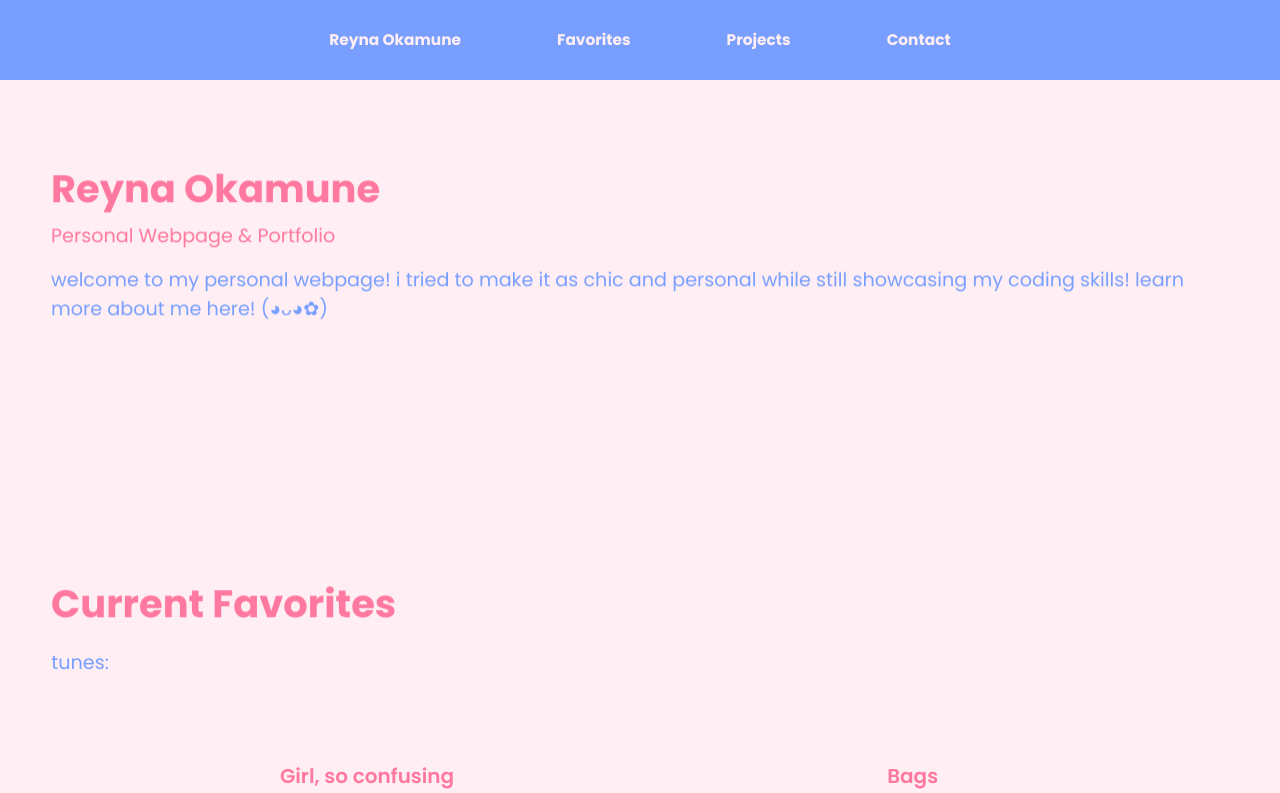
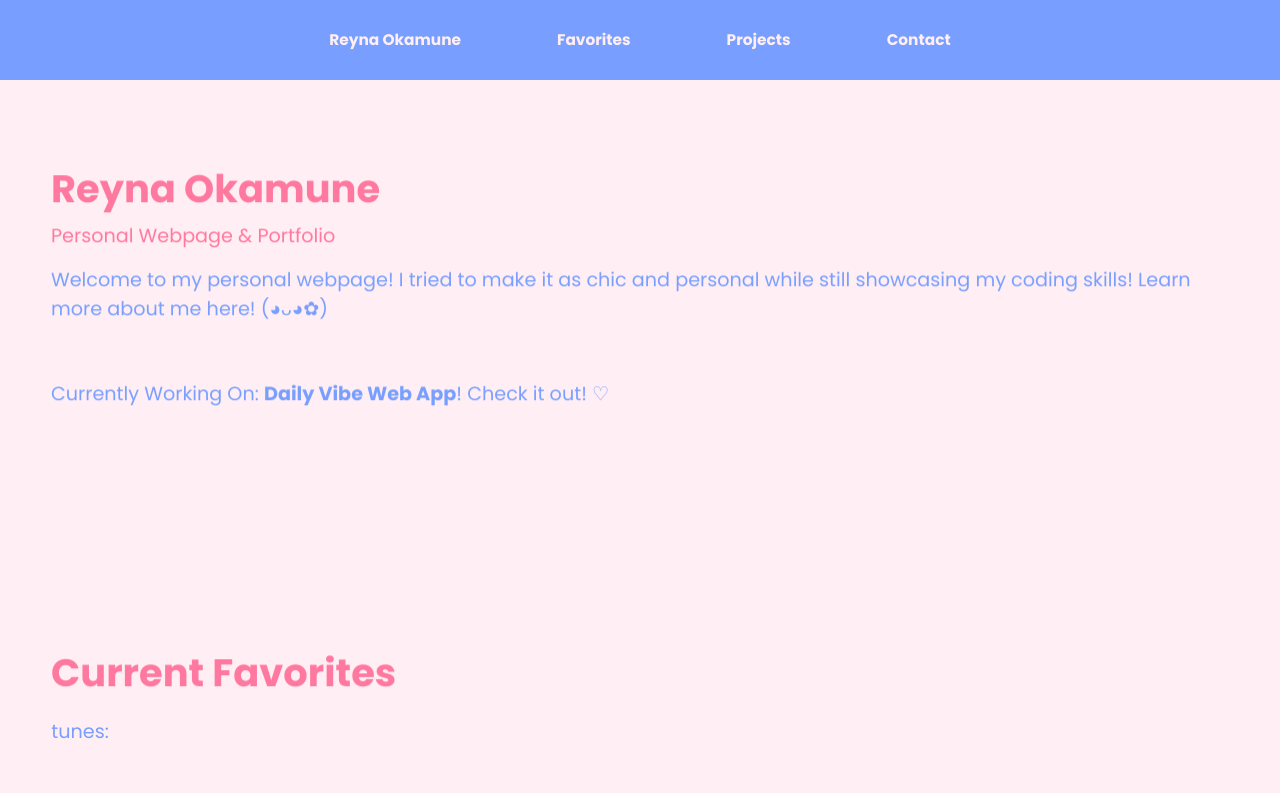
Before and after one commit to reyna-okamune/reychan-website, a React (Vite) app: page / in a window 1280 px wide. Shown: the top 793 px of the page. Built offline with nearby package versions, Linux system fonts and the light colour scheme.

Commit message:
Updated Personal Website to Add Current Project

```diff
--- a/src/components/About.jsx
+++ b/src/components/About.jsx
@@ -52,6 +52,11 @@ export default function About() {
       height: 'auto',
       objectFit: 'cover',
       borderRadius: '1rem',
+    },
+    projectLink: {
+      fontWeight: 'bold',
+      cursor: 'pointer',
+
     }
   }
 
@@ -77,15 +82,11 @@ export default function About() {
           <h1 style={styles.title}>Reyna Okamune</h1>
           <p style={styles.subtitle}>Personal Webpage & Portfolio</p>
           <p style={styles.description}>
-             welcome to my personal webpage! i tried to make it as chic and personal while still showcasing my coding skills! learn more about me here! (◕ᴗ◕✿)
+             Welcome to my personal webpage! I tried to make it as chic and personal while still showcasing my coding skills! Learn more about me here! (◕ᴗ◕✿)
           </p>
-          <div style={{
-            display: 'flex',
-            justifyContent: 'center',
-            marginTop: '2rem'
-          }}>
-            {/* TODO: Add photo */}
-          </div>
+          <br></br>
+          <p style={styles.description}>Currently Working On: <a style={styles.projectLink} href="https://daily-vibe-blog.vercel.app/" target="_blank">Daily Vibe Web App</a>! Check it out! ♡</p>
+
         </div>
       </div>
     </>
--- a/src/components/Projects.jsx
+++ b/src/components/Projects.jsx
@@ -1,6 +1,6 @@
 import habibeats from '../images/project_banners/habibeats_logo.png';
 import marinahacks from '../images/project_banners/marinahacks_logo.png';
-import music_playlist_organizer from '../images/project_banners/music_playlist_organizer_title.png';
+import daily_vibe_app from '../images/project_banners/daily_vibe_app_banner.png';
 
 import { useEffect, useRef } from 'react';
 
@@ -89,6 +89,11 @@ export default function Projects() {
 
     const projects = [
         {
+            title: "Daily Vibe Blog",
+            imageUrl: daily_vibe_app,
+            githubUrl: "https://github.com/reyna-okamune/Daily-Vibe-Blog",
+        },
+        {
             title: "Concert Pairing App",
             imageUrl: habibeats,
             githubUrl: "https://github.com/maxiguillermo1/habiBeats",
@@ -97,12 +102,6 @@ export default function Projects() {
             title: "MarinaHacks 4.0 Website",
             imageUrl: marinahacks,
             githubUrl: "https://github.com/csulbwic/MarinaHacks-4.0",
-        },
-        // Add more projects as needed
-        {
-            title: "Music Playlist Organizer",
-            imageUrl: music_playlist_organizer,
-            githubUrl: "https://github.com/reyna-okamune/MusicPlaylistOrganizer",
         },
     ];
 
```
Also changed, not shown: src/images/project_banners/daily_vibe_app_banner.png (added).
